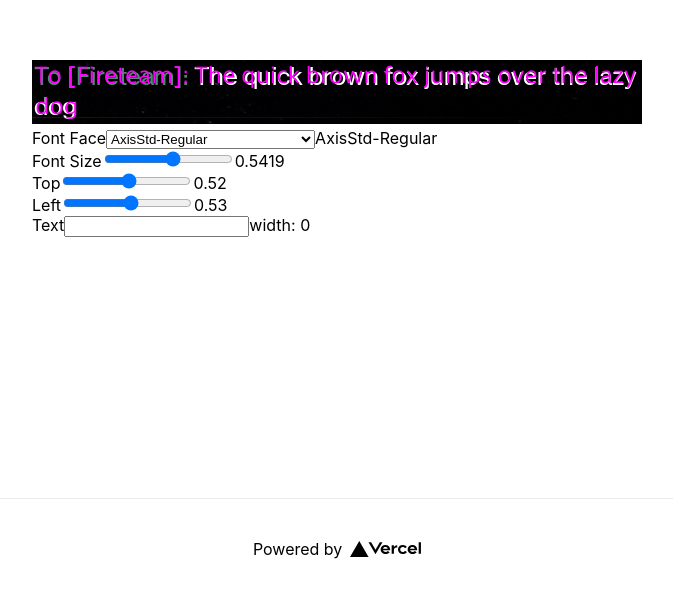
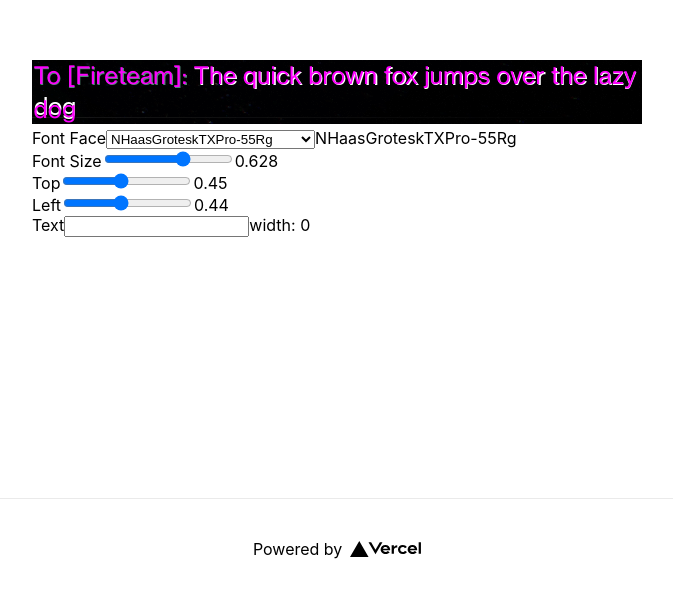
Before and after one commit to flawless-execution/destiny-2-chat-builder, a Next.js app: page / in a window 1280 px wide. Shown: the part 202-800 px from the top of the page, without its empty margins (303-976 px from the left). Built offline with nearby package versions, Linux system fonts and the light colour scheme.

Commit message:
💄 found the font!

```diff
--- a/src/pages/index.tsx
+++ b/src/pages/index.tsx
@@ -5,10 +5,22 @@
 import { Column } from '../components/column/column';
 
 export default function Home() {
-  const [font_face, set_face_size] = useState<string>('AxisStd-Regular');
-  const [font_size, set_font_size] = useState<number>(0.5419);
-  const [padding_top, set_padding_top] = useState<number>(0.52);
-  const [padding_left, set_padding_left] = useState<number>(0.53);
+  // const [font_face, set_face_size] = useState<string>('AxisStd-Regular');
+  // const [font_size, set_font_size] = useState<number>(0.5419);
+  // const [padding_top, set_padding_top] = useState<number>(0.52);
+  // const [padding_left, set_padding_left] = useState<number>(0.53);
+
+  // const [font_face, set_face_size] = useState<string>(
+  //   'NeueHaasUnicaW1G-Regular',
+  // );
+  // const [font_size, set_font_size] = useState<number>(0.6619);
+  // const [padding_top, set_padding_top] = useState<number>(0.33);
+  // const [padding_left, set_padding_left] = useState<number>(0.62);
+
+  const [font_face, set_face_size] = useState<string>('NHaasGroteskTXPro-55Rg');
+  const [font_size, set_font_size] = useState<number>(0.628);
+  const [padding_top, set_padding_top] = useState<number>(0.45);
+  const [padding_left, set_padding_left] = useState<number>(0.44);
 
   const [input_text, set_input_text] = useState<string>('');
 
```
